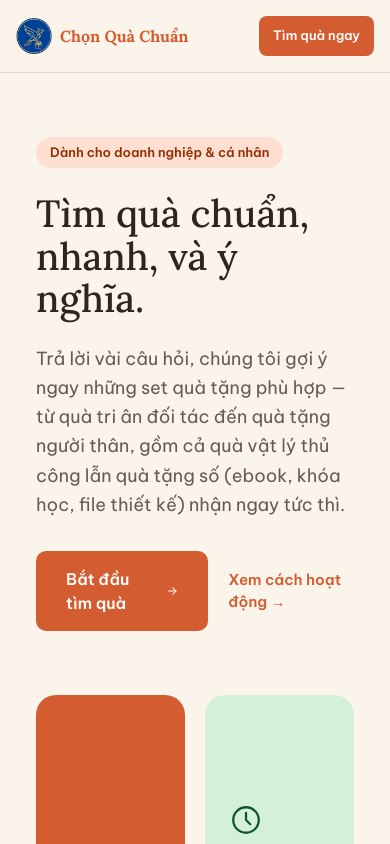
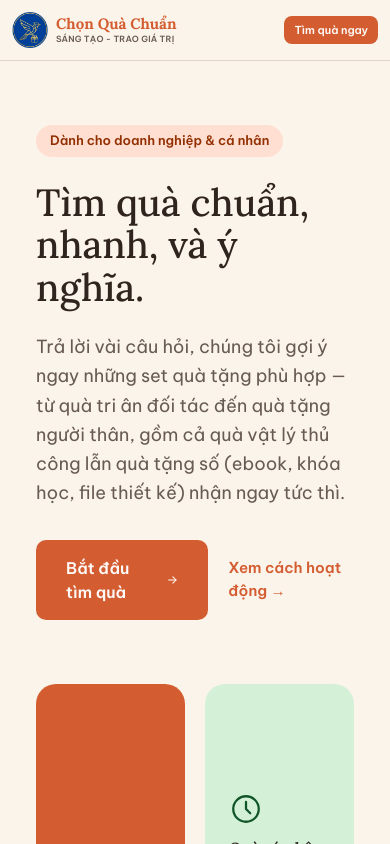
Before and after one commit to nguyenkhanhvinaco-coder/chonquachuan-web, a Next.js app: page / in a window 390 px wide. Shown: the top 844 px of the page. Built offline with nearby package versions, Linux system fonts and the light colour scheme; no server answers; the database is empty.

Commit message:
Khoi phuc slogan tren di dong, thu gon nut Tim qua ngay de tranh chen ep ten thuong hieu

```diff
--- a/components/Header.tsx
+++ b/components/Header.tsx
@@ -4,7 +4,7 @@ import { CartIcon } from "./icons";
 
 function Brand() {
   return (
-    <Link href="/" className="flex items-center gap-2 sm:gap-2.5 min-w-0">
+    <Link href="/" className="flex items-center gap-2 sm:gap-2.5 min-w-0 flex-1">
       <Image
         src="/logo-icon.png"
         alt="Chọn Quà Chuẩn"
@@ -13,10 +13,10 @@ function Brand() {
         className="w-9 h-9 sm:w-12 sm:h-12 flex-shrink-0"
       />
       <div className="flex flex-col min-w-0">
-        <span className="font-serif font-bold text-base sm:text-lg leading-tight truncate">
+        <span className="font-serif font-bold text-[15px] sm:text-lg leading-tight truncate">
           Chọn Quà Chuẩn
         </span>
-        <span className="hidden sm:block text-[10px] font-semibold tracking-wide text-ink-soft leading-tight">
+        <span className="text-[8.5px] sm:text-[10px] font-semibold tracking-wide text-ink-soft leading-tight whitespace-nowrap">
           SÁNG TẠO - TRAO GIÁ TRỊ
         </span>
       </div>
@@ -27,7 +27,7 @@ function Brand() {
 export default function Header({ minimal = false }: { minimal?: boolean }) {
   if (minimal) {
     return (
-      <header className="flex items-center justify-between px-4 sm:px-9 md:px-[72px] py-4 sm:py-6 border-b border-line gap-3">
+      <header className="flex items-center justify-between px-3 sm:px-9 md:px-[72px] py-3 sm:py-6 border-b border-line gap-3">
         <Brand />
         <Link href="/" className="text-ink-soft text-sm flex-shrink-0">
           Thoát
@@ -37,7 +37,7 @@ export default function Header({ minimal = false }: { minimal?: boolean }) {
   }
 
   return (
-    <header className="flex items-center justify-between px-4 sm:px-9 md:px-[72px] py-4 sm:py-6 border-b border-line gap-3">
+    <header className="flex items-center justify-between px-3 sm:px-9 md:px-[72px] py-3 sm:py-6 border-b border-line gap-2">
       <Brand />
       <nav className="flex items-center gap-3 md:gap-8 flex-shrink-0">
         <Link href="/danh-muc" className="text-ink-soft text-[15px] font-medium hidden md:inline">
@@ -57,7 +57,7 @@ export default function Header({ minimal = false }: { minimal?: boolean }) {
         </div>
         <Link
           href="/tim-qua"
-          className="bg-accent text-accent-ink rounded-lg px-3.5 py-2.5 text-[13px] sm:px-6 sm:py-3 sm:text-[15px] font-semibold whitespace-nowrap"
+          className="bg-accent text-accent-ink rounded-lg px-2.5 py-1.5 text-[11px] sm:px-6 sm:py-3 sm:text-[15px] font-semibold whitespace-nowrap flex-shrink-0"
         >
           Tìm quà ngay
         </Link>
```
